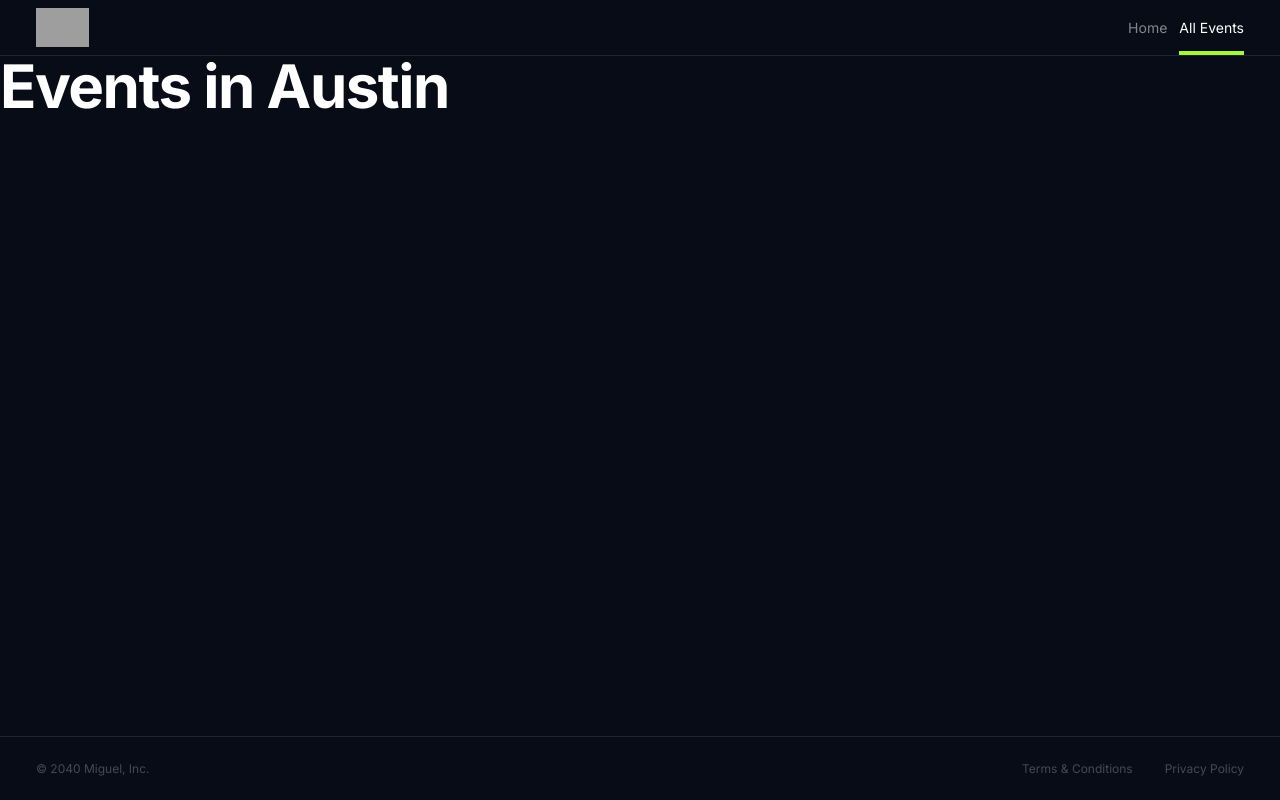
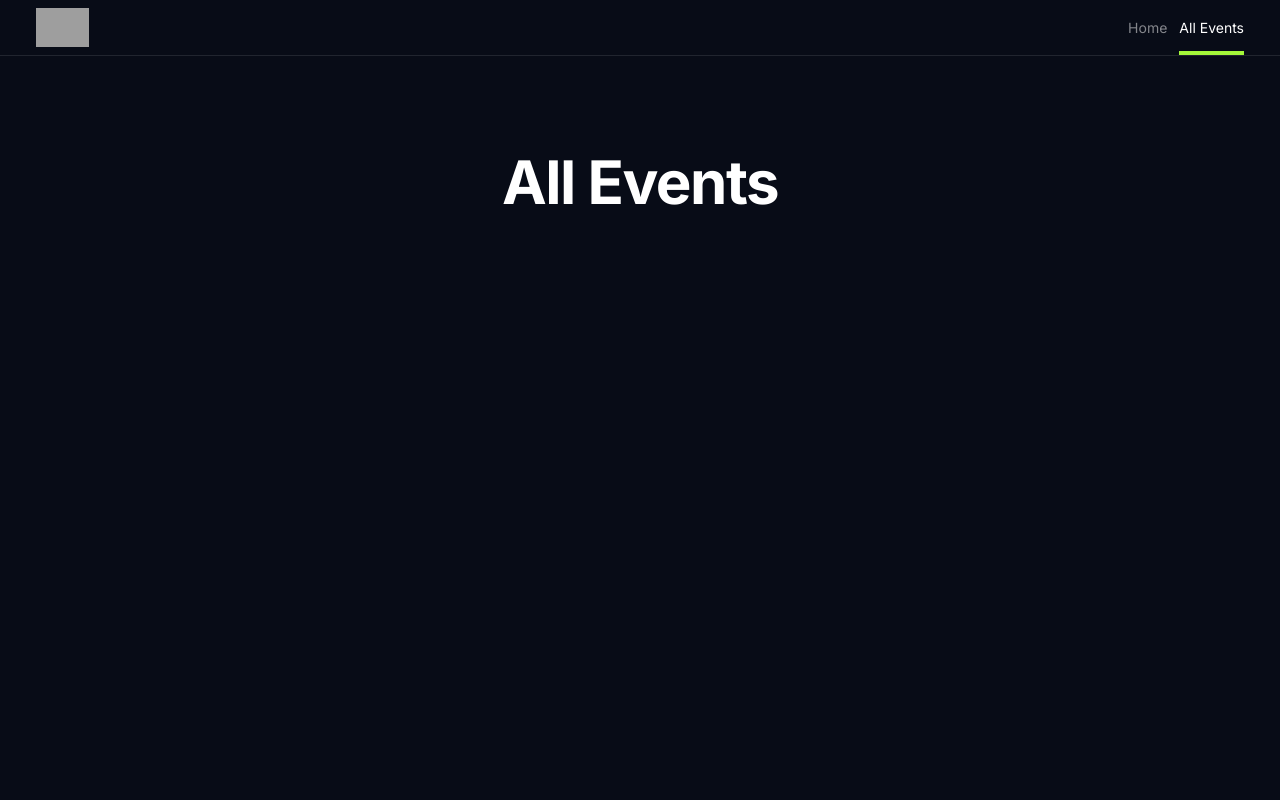
Before and after one commit to mlguels/evento, a Next.js app: page /events/all in a window 1280 px wide. Shown: the top 800 px of the page. Built offline with nearby package versions, Linux system fonts and the light colour scheme; grey boxes are pictures that could not be loaded.

Commit message:
Add page params for dynamic h1

```diff
--- a/app/events/[city]/page.tsx
+++ b/app/events/[city]/page.tsx
@@ -1,9 +1,21 @@
 import H1 from "@/components/H1";
 
-export default function EventsPage() {
+type EventsPageProps = {
+  params: {
+    city: string;
+  };
+};
+
+export default function EventsPage({ params }: EventsPageProps) {
+  const city = params.city;
+
   return (
-    <main>
-      <H1>Events in Austin</H1>
+    <main className="flex flex-col items-center py-24 px-[20px] min-h-[110vh]">
+      <H1>
+        {city === "all" && "All Events"}
+        {city !== "all" &&
+          `Events in ${city.charAt(0).toUpperCase() + city.slice(1)}`}
+      </H1>
     </main>
   );
 }
--- a/app/layout.tsx
+++ b/app/layout.tsx
@@ -20,7 +20,9 @@ export default function RootLayout({
 }) {
   return (
     <html lang="en">
-      <body className={`${inter.className} bg-gray-950 text-white`}>
+      <body
+        className={`${inter.className} bg-gray-950 text-white overflow-y-scroll`}
+      >
         <Container>
           <Header />
           {children}
```
